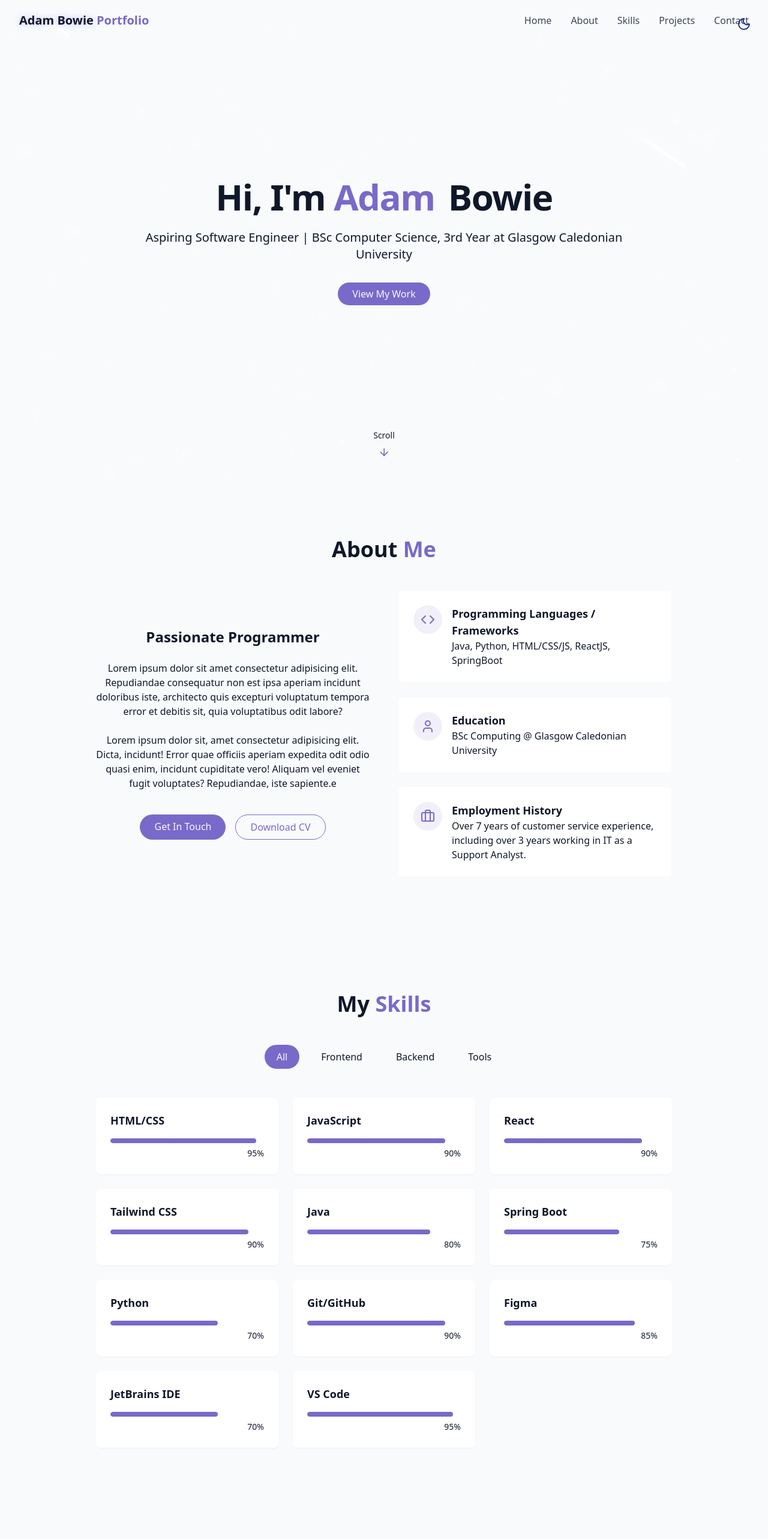
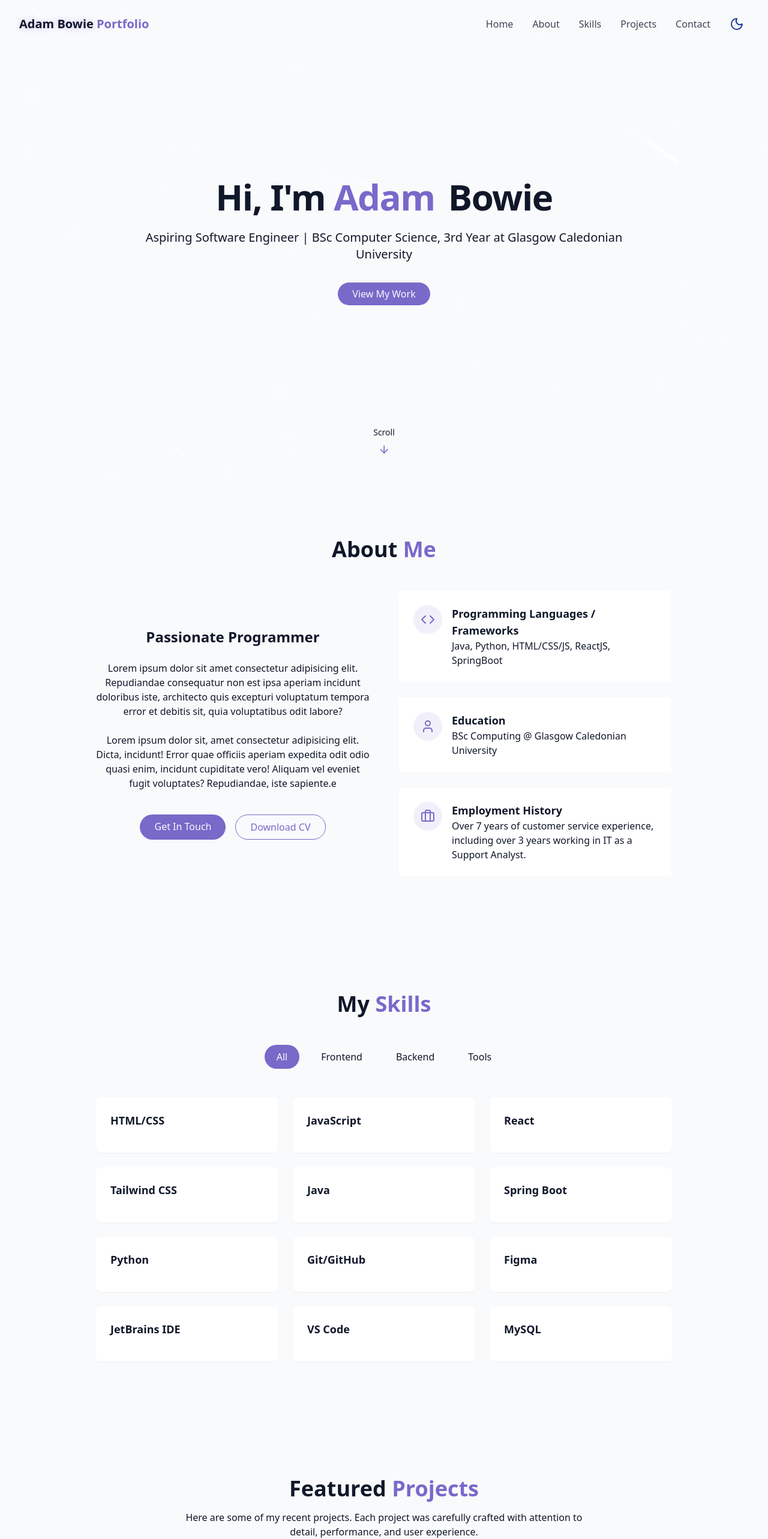
Before and after one commit to trumanwp/PortfolioSite, a React (Vite) app: page / in a window 1280 px wide. Shown: the top 2566 px of the page at 60% size. Built offline with nearby package versions, Linux system fonts and the light colour scheme.

Commit message:
Housework

```diff
--- a/src/components/ContactSection.jsx
+++ b/src/components/ContactSection.jsx
@@ -106,17 +106,11 @@ export const ContactSection = () => {
             <div className="pt-8">
               <h4 className="font-medium mb-4"> Connect With Me</h4>
               <div className="flex space-x-4 justify-center">
-                <a href="#" target="_blank">
+                <a
+                  href="https://www.linkedin.com/in/adam-b-625b95124/"
+                  target="_blank"
+                >
                   <Linkedin />
-                </a>
-                <a href="#" target="_blank">
-                  <Twitter />
-                </a>
-                <a href="#" target="_blank">
-                  <Instagram />
-                </a>
-                <a href="#" target="_blank">
-                  <Twitch />
                 </a>
               </div>
             </div>
--- a/src/components/Navbar.jsx
+++ b/src/components/Navbar.jsx
@@ -1,4 +1,3 @@
-import { href } from "react-router-dom";
 import { cn } from "@/lib/utils";
 import { useEffect, useState } from "react";
 import { Menu, X } from "lucide-react";
@@ -17,10 +16,7 @@ export const Navbar = () => {
   const [isMenuOpen, setIsMenuOpen] = useState(false);
 
   useEffect(() => {
-    const handleScroll = () => {
-      setIsScrolled(window.scrollY > 10);
-    };
-
+    const handleScroll = () => setIsScrolled(window.scrollY > 10);
     window.addEventListener("scroll", handleScroll);
     return () => window.removeEventListener("scroll", handleScroll);
   }, []);
@@ -43,6 +39,8 @@ export const Navbar = () => {
           </span>
         </a>
 
+        {/* Right side: desktop links + theme toggle + mobile menu button */}
+        <div className="flex items-center gap-6">
           {/* Desktop Nav */}
           <div className="hidden md:flex space-x-8">
             {navItems.map((item, key) => (
@@ -56,17 +54,20 @@ export const Navbar = () => {
             ))}
           </div>
 
-        {/* Mobile Nav */}
+          {/* Inline theme toggle (desktop only) */}
+          <ThemeToggle inline className="hidden md:block" />
 
+          {/* Mobile menu button */}
           <button
             onClick={() => setIsMenuOpen((prev) => !prev)}
             className="md:hidden p-2 text-foreground z-50"
             aria-label={isMenuOpen ? "Close Menu" : "Open Menu"}
           >
-          {" "}
-          {isMenuOpen ? <X size={24} /> : <Menu size={24} />}{" "}
+            {isMenuOpen ? <X size={24} /> : <Menu size={24} />}
           </button>
+        </div>
 
+        {/* Mobile overlay */}
         <div
           className={cn(
             "fixed inset-0 bg-background/95 backdrop-blur-md z-40 flex flex-col items-center justify-center",
@@ -76,6 +77,9 @@ export const Navbar = () => {
               : "opacity-0 pointer-events-none"
           )}
         >
+          {/* Theme toggle in mobile menu */}
+          <ThemeToggle inline className="mb-8" />
+
           <div className="flex flex-col space-y-8 text-xl">
             {navItems.map((item, key) => (
               <a
--- a/src/components/SkillsSection.jsx
+++ b/src/components/SkillsSection.jsx
@@ -3,21 +3,22 @@ import { cn } from "@/lib/utils";
 
 const skills = [
   // Frontend
-  { name: "HTML/CSS", level: 95, category: "frontend" },
-  { name: "JavaScript", level: 90, category: "frontend" },
-  { name: "React", level: 90, category: "frontend" },
-  { name: "Tailwind CSS", level: 90, category: "frontend" },
+  { name: "HTML/CSS", category: "frontend" },
+  { name: "JavaScript", category: "frontend" },
+  { name: "React", category: "frontend" },
+  { name: "Tailwind CSS", category: "frontend" },
 
   // Backend
-  { name: "Java", level: 80, category: "backend" },
-  { name: "Spring Boot", level: 75, category: "backend" },
-  { name: "Python", level: 70, category: "backend" },
+  { name: "Java", category: "backend" },
+  { name: "Spring Boot", category: "backend" },
+  { name: "Python", category: "backend" },
 
   // Tools
-  { name: "Git/GitHub", level: 90, category: "tools" },
-  { name: "Figma", level: 85, category: "tools" },
-  { name: "JetBrains IDE", level: 70, category: "tools" },
-  { name: "VS Code", level: 95, category: "tools" },
+  { name: "Git/GitHub", category: "tools" },
+  { name: "Figma", category: "tools" },
+  { name: "JetBrains IDE", category: "tools" },
+  { name: "VS Code", category: "tools" },
+  { name: "MySQL", category: "tools" },
 ];
 
 const categories = ["all", "frontend", "backend", "tools"];
@@ -61,18 +62,6 @@ export const SkillsSection = () => {
               <div className="text-left mb-4">
                 <h3 className="font-semibold text-lg"> {skill.name}</h3>
               </div>
-              <div className="w-full bg-secondary/50 h-2 rounded-full overflow-hidden">
-                <div
-                  className="bg-primary h-2 rounded-full origin-left animate-[grow_1.5s_ease-out]"
-                  style={{ width: skill.level + "%" }}
-                />
-              </div>
-
-              <div className="text-right mt-1">
-                <span className="text-sm text-muted-foreground">
-                  {skill.level}%
-                </span>
-              </div>
             </div>
           ))}
         </div>
--- a/src/components/ThemeToggle.jsx
+++ b/src/components/ThemeToggle.jsx
@@ -2,7 +2,7 @@ import { Moon, Sun } from "lucide-react";
 import { useEffect, useState } from "react";
 import { cn } from "@/lib/utils";
 
-export const ThemeToggle = () => {
+export const ThemeToggle = ({ inline = false, className }) => {
   const [isDarkMode, setIsDarkMode] = useState(false);
 
   useEffect(() => {
@@ -32,8 +32,12 @@ export const ThemeToggle = () => {
     <button
       onClick={toggleTheme}
       className={cn(
-        "fixed max-sm:hidden top-5 right-5 z-50 p-2 rounded-full transition-colors duration-300",
-        "focus:outlin-hidden"
+        // inline mode = participates in layout; otherwise old fixed placement
+        inline
+          ? "p-2 rounded-full transition-colors duration-300"
+          : "fixed top-5 right-5 z-50 p-2 rounded-full transition-colors duration-300",
+        "focus:outline-none",
+        className
       )}
     >
       {isDarkMode ? (
--- a/src/pages/Home.jsx
+++ b/src/pages/Home.jsx
@@ -12,7 +12,7 @@ export const Home = () => {
   return (
     <div className="min-h-screen bg-background text-foreground overflow-x-hidden">
       {/* {Theme Toggle} */}
-      <ThemeToggle />
+      {/* <ThemeToggle /> */}
 
       {/* {Background Effects} */}
       <StarBackground />
```
Lines whose indentation alone changed are shown as unchanged.
